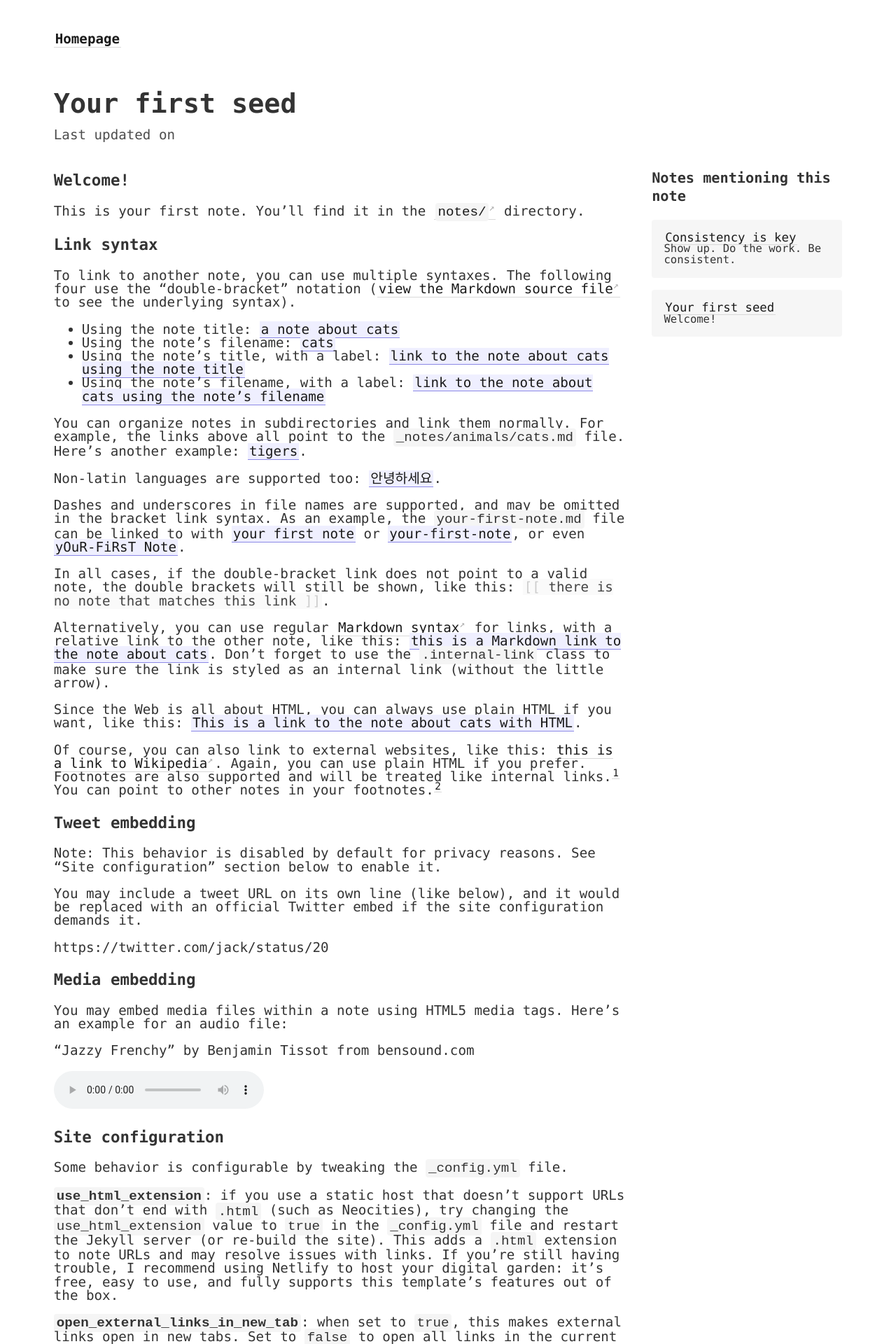
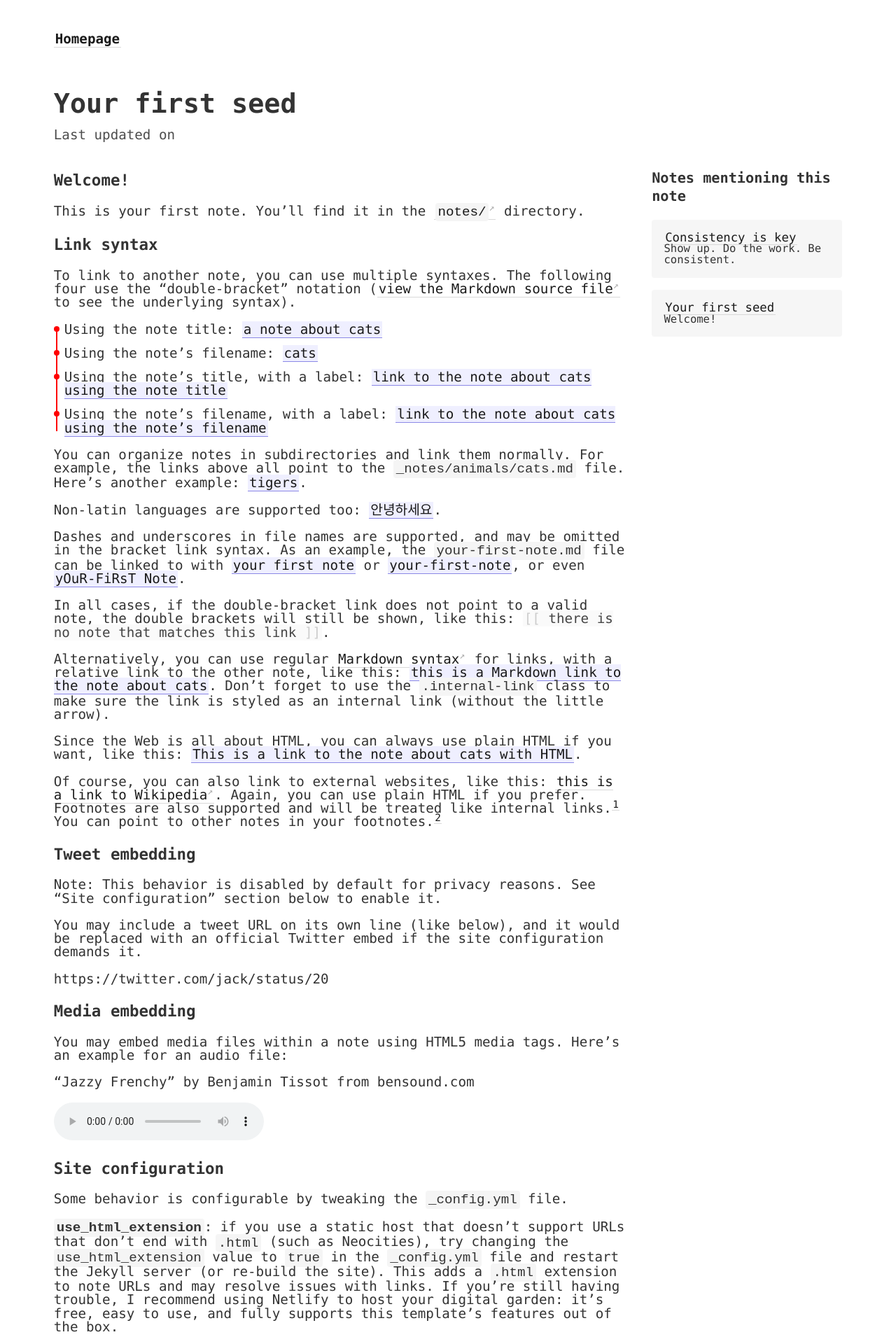
Before and after one commit to senseofeternity/drozdov, a Jekyll site: the page built from _notes/your-first-note.md, in a window 1280 px wide. Shown: the top 1920 px of the page at 70% size. Built offline with Jekyll 4.4.1, drawn with Linux system fonts in a browser that asks for light colours.

Commit message:
Update _style.scss

```diff
--- a/_sass/_style.scss
+++ b/_sass/_style.scss
@@ -146,38 +146,35 @@ code {
 
 
 
-
-ul.experiences li {
-    position:relative; /* so that pseudoelements are positioned relatively to their "li"s*/
-    /* use padding-bottom instead of margin-bottom.*/
-    margin-bottom: 0; /* This overrides previously specified margin-bottom */
-    padding-bottom: 2.5em;
+ul{
+  list-style: none;
+  margin:0;
+  padding:0;
+  position: relative;
+  &:before{
+      content:"";
+      display: inline-block;
+      width: 2px;
+      background: red;
+      position: absolute;
+      left:3px;
+      top:5px;
+      height: calc(100% - 10px );
+  }
+  li{
+    position: relative;
+    padding-left: 15px;
+    margin-bottom:15px;
+    &:before{
+      content:"";
+      display: inline-block;
+      width: 8px;
+      height: 8px;
+      background: red;
+      position: absolute;
+      left:0;
+      top:5px;
+      border-radius: 10px;
+    }
+  }
 }
-
-ul.experiences li:after {
-    /* bullets */
-    content: url('http://upload.wikimedia.org/wikipedia/commons/thumb/3/30/RedDisc.svg/20px-RedDisc.svg.png');
-    position: absolute;
-    left: -26px; /*adjust manually*/
-    top: 0px;
-}
-
-ul.experiences li:before {
-    /* lines */
-    content:"";
-    position: absolute;
-    left: -16px; /* adjust manually */
-    border-left: 1px solid black;
-    height: 100%;
-    width: 1px;
-}
-
-ul.experiences li:first-child:before {
-   /* first li's line */
-   top: 6px; /* moves the line down so that it disappears under the bullet. Adjust manually */
-}
-
-ul.experiences li:last-child:before {
-    /* last li's line */
-   height: 6px; /* shorten the line so it goes only up to the bullet. Is equal to first-child:before's top */
-}
```
